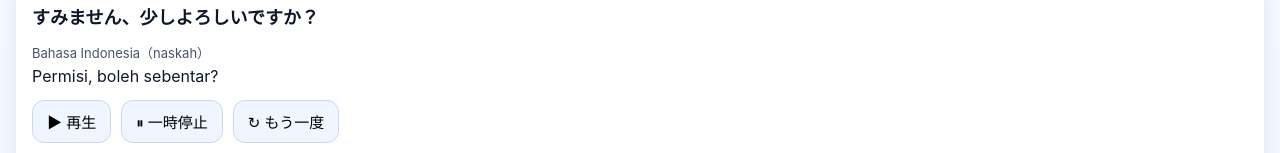
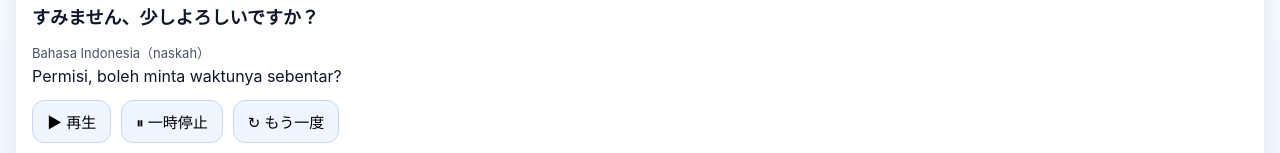
Before and after one commit to orinndo/chest-X-ray-PA-erect-IDN, a plain HTML site: page index.html in a window 1280 px wide. Shown: the part 299-452 px from the top of the page. Drawn offline with Linux system fonts and the light colour scheme.

Commit message:
Update index.html

```diff
--- a/index.html
+++ b/index.html
@@ -65,8 +65,8 @@ audio{width:100%;margin-top:10px;}
 
 <script>
 const STEPS = [
- {preview:"すみません、少しよろしいですか？", jp:"すみません、少しよろしいですか？", en:"Permisi, boleh sebentar?"},
- {preview:"こちらをご覧ください。これはあな…", jp:"こちらをご覧ください。これはあなたのお名前と生年月日で合っていますか？", en:"Silakan lihat ini. Apakah nama dan tanggal lahir Anda sudah benar?"},
+ {preview:"すみません、少しよろしいですか？", jp:"すみません、少しよろしいですか？", en:"Permisi, boleh minta waktunya sebentar?"},
+ {preview:"こちらをご覧ください。これはあな…", jp:"こちらをご覧ください。これはあなたのお名前と生年月日で合っていますか？", en:"Silakan lihat ini. Apakah nama dan tanggal lahir Anda di sini sudah benar?"},
  {preview:"お名前と生年月日を教えていただけ…", jp:"お名前と生年月日を教えていただけますか？", en:"Boleh saya minta nama dan tanggal lahir Anda?"},
  {preview:"簡単な日本語は理解できますか？", jp:"簡単な日本語は理解できますか？", en:"Apakah Anda bisa memahami bahasa Jepang sederhana?"},
  {preview:"インドネシア語の音声ガイドを使用…", jp:"（通訳不在時）インドネシア語の音声ガイドで検査を説明します。音声の指示に従ってください。", en:"Kami akan menjelaskan pemeriksaan ini dengan panduan suara bahasa Indonesia. Mohon ikuti instruksi audio."},
@@ -77,8 +77,8 @@ const STEPS = [
  {preview:"更衣室は17番受付の隣にあります…", jp:"（着替えが必要な場合）更衣室は17番受付の隣にあります。検査着は更衣室にありますので、更衣室で着替えてください。着替え終わったらここに戻ってきてください。", en:"Ruang ganti ada di sebelah loket nomor 17. Baju pemeriksaan ada di ruang ganti, jadi silakan berganti pakaian di sana. Setelah selesai berganti, silakan kembali ke sini."},
  {preview:"ここに立って、胸をこのパネルにつ…", jp:"ここに立って、胸をこのパネルにつけてください。", en:"Silakan berdiri di sini dan tempelkan dada Anda pada panel ini."},
  {preview:"あごをここにのせてください。", jp:"あごをここにのせてください。", en:"Silakan letakkan dagu Anda di sini."},
- {preview:"あごは乗せなくて大丈夫です…", jp:"あごはここに乗せなくて大丈夫です。上を向くだけで大丈夫です。", en:"Anda tidak perlu meletakkan dagu di sini. Cukup angkat wajah dan lihat ke atas."},
- {preview:"両手で機械を抱えるようにしてくだ…", jp:"両手で機械を抱えるようにしてください。", en:"Silakan lingkarkan kedua tangan Anda pada mesin ini seperti memeluknya."},
+ {preview:"あごは乗せなくて大丈夫です…", jp:"あごはここに乗せなくて大丈夫です。上を向くだけで大丈夫です。", en:"Anda tidak perlu meletakkan dagu di sini. Cukup dongakkan kepala dan lihat ke atas."},
+ {preview:"両手で機械を抱えるようにしてくだ…", jp:"両手で機械を抱えるようにしてください。", en:"Silakan rangkul mesin ini dengan kedua tangan Anda."},
  {preview:"両手でこの取手を握ってください…", jp:"両手でこの取手を握ってください。", en:"Silakan pegang pegangan ini dengan kedua tangan."},
  {preview:"動かないでください。", jp:"動かないでください。", en:"Mohon jangan bergerak."},
  {preview:"大きく息を吸って、止めてください…", jp:"大きく息を吸って、止めてください。", en:"Tarik napas dalam, lalu tahan napas."},
```
